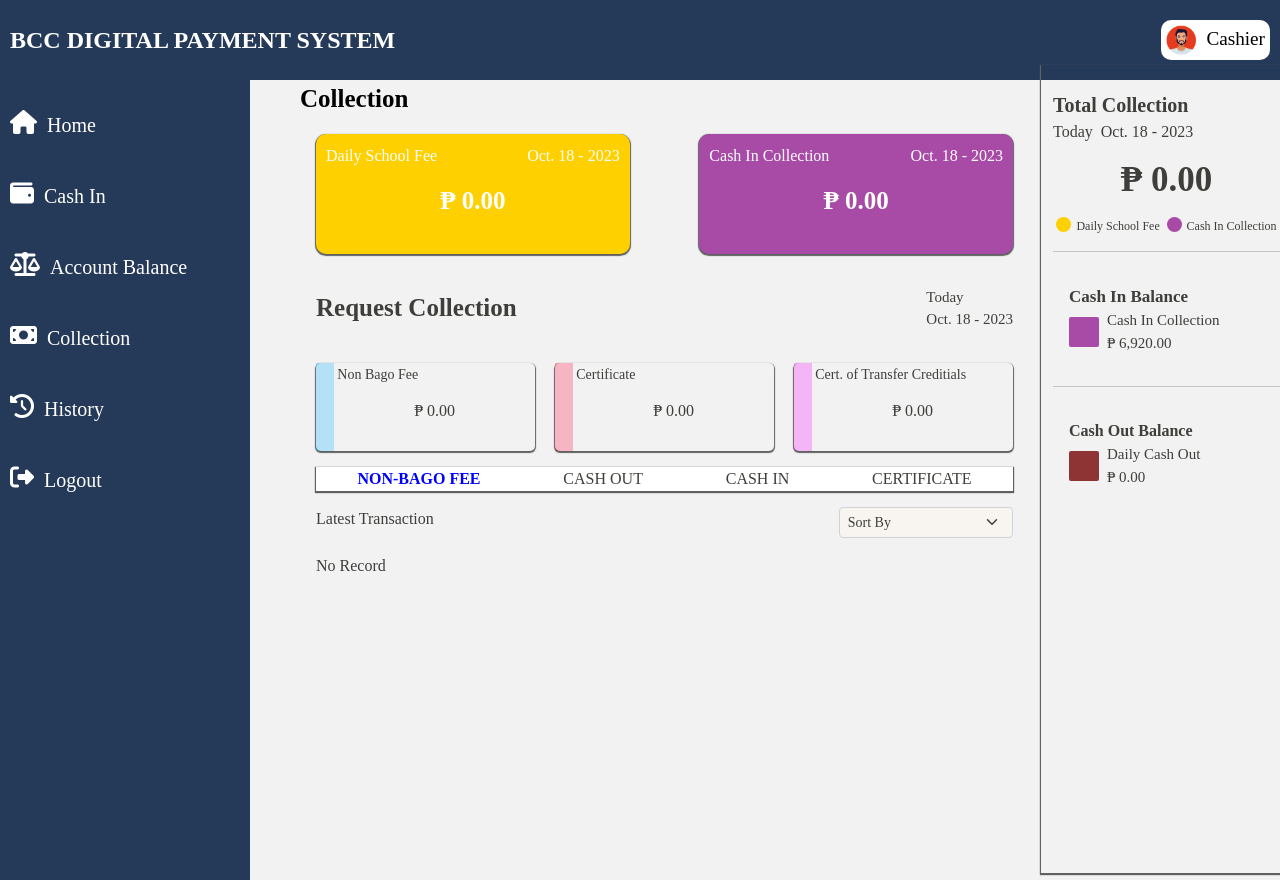
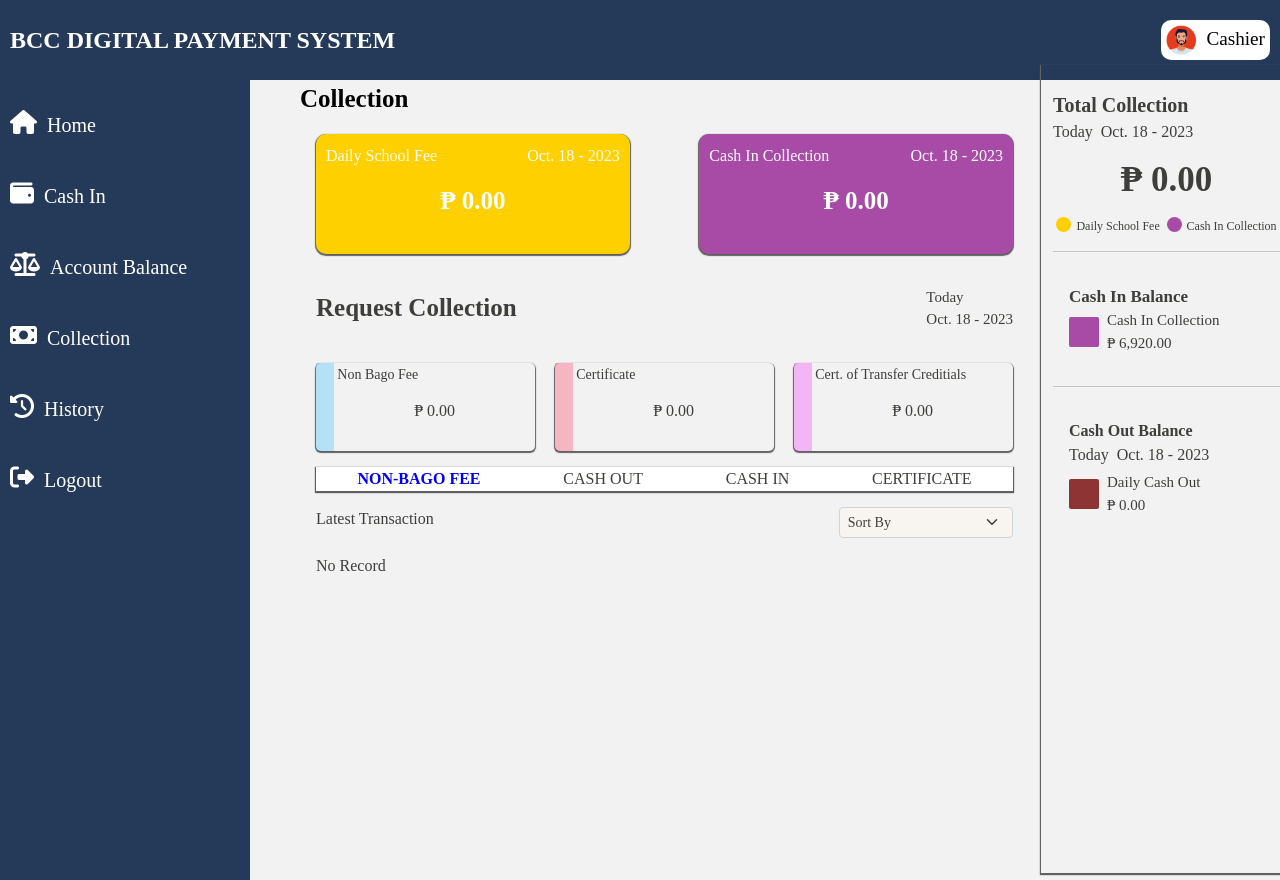
Before and after one commit to gabrielcarpio178/finalcapstone, a PHP site: page /users/cashier/cashiercollection.php in a window 1280 px wide. Run offline with PHP 8.4, Linux system fonts and the light colour scheme; a user stored in the database is signed in; data comes from the database, SQL or seed files in the repository; some libraries are stand-ins or nearby versions; some web fonts are replaced.

Commit message:
10/18/2023 1:54PM

```diff
--- a/users/cashier/cashiercollection.php
+++ b/users/cashier/cashiercollection.php
@@ -176,12 +176,16 @@ if(($_SESSION['usertype']!="cashier")){
                     <hr>
                     <div class="cashout-data p-3">
 
-                        <div class="d-flex flex-row justify-content-between align-items-center total-collection-label">
+                        <div class="d-flex flex-column total-collection-label">
                             <div class="cashOut-label fw-bold">
                                 Cash Out Balance
                             </div>
+                            <div class="d-flex flex-row gap-2 time-two">
+                                <div class="current">Today</div>
+                                <div class="today"></div>
+                            </div>
                         </div>
-                        <div class="d-flex flex-column gap-2">
+                        <div class="d-flex flex-column gap-2 mt-1">
                             <div class="d-flex flex-row align-items-center gap-2 cashOut-collection">
                                 <div class="cashOut-collection-color"></div>
                                 <div class="d-flex flex-column">
```
